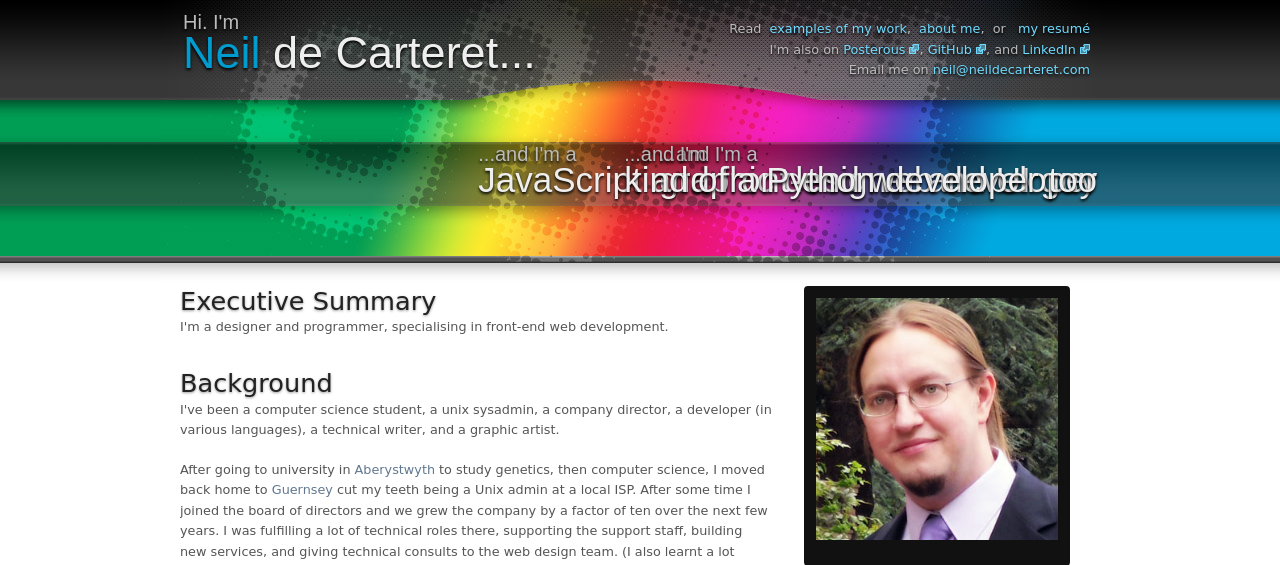
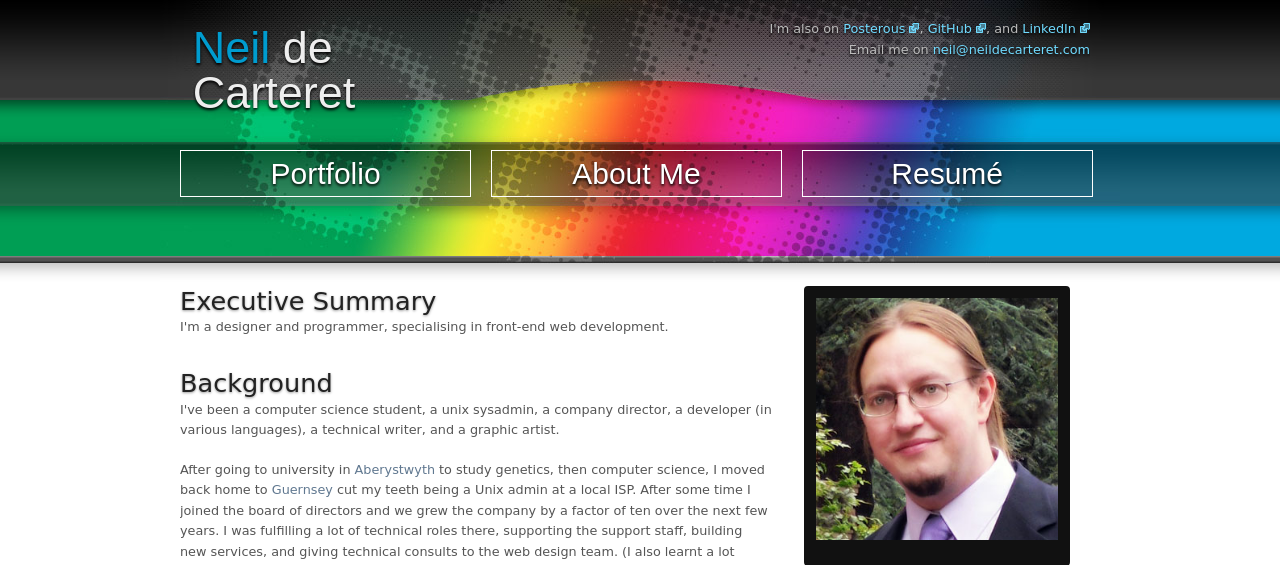
Before and after one commit to n3dst4/stormcrayon, a Django app: template templates/about.html in a window 1280 px wide. Shown: the top 565 px of the page. Run offline with Django 3.2, Linux system fonts and the light colour scheme; the template is opened without the code that fills it, so the values that code supplies are empty; some libraries are stand-ins or nearby versions.

Commit message:
major changes to layout

```diff
--- a/static/css/colours.css
+++ b/static/css/colours.css
@@ -27,3 +27,11 @@ h1, h2, h3, h4, h5, h6{ color: #222; text-shadow: #999 0 0.05em 0.1em;}
 .flare, .name { color: #eee; }
 .whisper {color: #bbb;}
 .first-name { color: #009ccf; }
+
+.navigational-aid { border: 1px solid white; }
+
+.navigational-aid:hover { background-color: rgba(255,255,255, 0.3);  }
+
+.main-navigation a, .main-navigation a:visited { color: white; }
+
+.rgba .main-navigation a, .rgba .main-navigation a:visited { text-decoration: none;}
--- a/static/css/fonts.css
+++ b/static/css/fonts.css
@@ -31,13 +31,15 @@ h4:first-child { margin-top: 0; }
 body.lt9 h4 { margin-top: expression(this.previousSibling==null?"0":"1.2em"); }
 
 
-.flare, .name { font-weight: normal; font-family: 'Yanone Kaffeesatz', sans-serif;}
+.flare, .name, .main-navigation { font-weight: normal; font-family: 'Yanone Kaffeesatz', sans-serif; }
 
-.wf-loading .flare, .wf-loading .name { visibility: hidden; }
-.wf-yanonekaffeesatz-n4-active .flare, .wf-yanonekaffeesatz-n4-active .name,
-.wf-inactive .flare, .wf-inactive .name { visibility: visible; }
+.wf-loading .main-navigation, .wf-loading .name { visibility: hidden; }
+.wf-yanonekaffeesatz-n4-active .main-navigation, .wf-yanonekaffeesatz-n4-active .name,
+.wf-inactive .main-navigation, .wf-inactive .name { visibility: visible; }
 
 
 .whisper {font-size: 20px; line-height: 15px; }
 .shout {font-size: 35px; line-height: 35px;}
 .name .shout {font-size: 45px; line-height: 45px;}
+
+.main-navigation { text-align: center; font-size: 30px; line-height: 45px; }
--- a/static/css/large.css
+++ b/static/css/large.css
@@ -25,7 +25,7 @@ div#container { max-width: 960px; margin: 0 auto; position: relative;}
 body.ie6 div#container { width: expression(calculatePageWidth()); }
 
 header { width:100%; height: 286px; position: relative;}
-header .row { height: 100%; position: relative; overflow: visible;}
+header .row { position: relative; overflow: visible;}
 .header-secondary-info { text-align: right; position: absolute; top: 1.5em; right: 10px;}
 div.left-stripe { width: 960px; height: 285px; margin: 0 auto; position: absolute; top: 0; right: 960px;}
 #i-am-neil-de-carteret {position: absolute; top: 15px; left: 0px;}
@@ -34,6 +34,10 @@ div.left-stripe { width: 960px; height: 285px; margin: 0 auto; position: absolut
 
 .illo-wrapper {margin: 0 1em; position: relative; width: auto; }
 .illo {width: 100%; margin: 0; padding: 0; border: none;}
+
+
+.main-navigation { position: relative; top: 150px; height: 50px;}
+.navigational-aid { height: 45px; }
 
 
 
@@ -48,6 +52,7 @@ div.left-stripe { background-image: url(/static/images/left.png); }
     border-radius: 4px; -moz-border-radius: 4px; -webkit-border-radius: 4px; }
 
 
+
 /*
  * fonts
  */
--- a/static/css/layout.css
+++ b/static/css/layout.css
@@ -11,5 +11,5 @@ footer { text-align: center; margin: 2em 0 4em 0;}
 .paper p { margin-left: 3em; }
 
 
-.flare { position: absolute; right: 1em; top: 147px; text-align: left; }
-.name { position: absolute; left: 1em; top: 15px; }
+.flare { position: absolute; left: 1em; top: 147px; text-align: left; }
+.name { position: absolute; left: 1em; top: 25px; }
--- a/static/js/plugins.js
+++ b/static/js/plugins.js
@@ -37,6 +37,9 @@
             }
         }).fancybox();
 
+
+
+
     });
 })(window.jQuery);
 
--- a/templates/boilerplate.html
+++ b/templates/boilerplate.html
@@ -32,7 +32,6 @@
 
   <script src="/static/js/modernizr-1.5.min.js"></script>
   <script type="text/javascript">
-    //document.write('<style type="text/css">.flare, .name { visibility: hidden; }</style>\n');
     WebFontConfig = {
       google: { families: [ 'Yanone Kaffeesatz' ] }
     };
@@ -45,6 +44,7 @@
       var s = document.getElementsByTagName('script')[0];
       s.parentNode.insertBefore(wf, s);
     })();
+
   </script>
   {% block styles %}{# MAGICK!!! #}{% endblock %}
 
@@ -74,6 +74,7 @@
   <script>!window.jQuery && document.write('<script src="/static/js/jquery-1.4.2.min.js"><\/script>')</script>
   <script src="/static/plugins/fancybox/jquery.fancybox-1.3.1.js?v=1"></script>
   <script src="/static/js/plugins.js?v=1"></script>
+  <script src="/static/js/jquery.swoosh.js?v=1"></script>
   <script src="/static/js/script.js?v=1"></script>
 
 
--- a/templates/stormcrayon.html
+++ b/templates/stormcrayon.html
@@ -14,9 +14,6 @@
     <link rel="stylesheet" media="only screen and (min-width: 601px)" href="/static/css/large.css">
     <link rel="stylesheet" media="only screen and (min-width: 601px)" href="/static/plugins/fancybox/jquery.fancybox-1.3.1.css">
     <link rel="stylesheet" media="only screen and (max-width: 600px)" href="/static/css/small.css?v=1">
-
-    <!--<script type="text/javascript" src="http://use.typekit.com/yqr3gfh.js"></script>-->
-    <!--<script type="text/javascript">try{Typekit.load();}catch(e){}</script>-->
 
     <!-- Grodyquery: first we make the html background red, then use a CSS
     media query to turn it green -->
@@ -48,32 +45,44 @@
             <div class="column grid_4">
                 <!--<img id="i-am-neil-de-carteret" src="/static/images/i-am-neil-de-carteret.png" alt="I am Neil de Carteret">-->
             </div>
-            <div class="name">
-                <div class="whisper">Hi. I'm</div>
-                <div class="shout"><span class="first-name">Neil</span> de Carteret...</div>
+            <div class="name column grid_4">
+                <!--<div class="whisper">Hi. I'm</div>-->
+                <div class="shout"><span class="first-name">Neil</span> de Carteret</div>
             </div>
-            <div id="flares hidden">
-                <div class="flare">
-                    <div class="whisper">...and I'm a</div>
-                    <div class="shout">graphic designer and UI guy</div>
-                </div>
-                <div class="flare">
-                    <div class="whisper">...and I'm a</div>
-                    <div class="shout">JavaScript and front-end web developer</div>
-                </div>
-                <div class="flare">
-                    <div class="whisper">...and I'm </div>
-                    <div class="shout">kind of a Python developer too</div>
-                </div>
-            </div>
+            <!--<div id="flares">-->
+                <!--<div class="flare">-->
+                <!--    <div class="whisper">is a</div>-->
+                <!--    <div class="shout">JavaScript/web front-end developer and graphic designer</div>-->
+                <!--</div>-->
+                <!--<div class="flare">-->
+                <!--    <div class="whisper">...and I'm a</div>-->
+                <!--    <div class="shout">JavaScript and front-end web developer</div>-->
+                <!--</div>-->
+                <!--<div class="flare">-->
+                <!--    <div class="whisper">...and I'm a</div>-->
+                <!--    <div class="shout">graphic designer and UI guy</div>-->
+                <!--</div>-->
+                <!--<div class="flare">-->
+                <!--    <div class="whisper">...and I'm </div>-->
+                <!--    <div class="shout">also a Python developer</div>-->
+                <!--</div>-->
+                <!--<div class="flare">-->
+                <!--    <div class="whisper">...and I </div>-->
+                <!--    <div class="shout">like bright colours, obviously</div>-->
+                <!--</div>-->
+                <!--<div class="flare">-->
+                <!--    <div class="whisper">...and I'm </div>-->
+                <!--    <div class="shout">available with reasonable notice</div>-->
+                <!--</div>-->
+            <!--</div>-->
             <div class="column grid_8 header-secondary-info">
                 <nav id="super-links">
-                    <p>
-                        Read&nbsp;
-                        <a href="{% url stormcrayon.core.views.portfolio %}">examples of my work</a>,&nbsp;
-                        <a href="{% url about %}">about me</a>,&nbsp;&nbsp;or&nbsp;&nbsp;
-                        <a href="{% url resume %}">my resum&eacute;</a>
-                    </p>
+                    <!--<p>-->
+                    <!--    Read&nbsp;-->
+                    <!--    <a href="{% url stormcrayon.core.views.portfolio %}">examples of my work</a>,&nbsp;-->
+                    <!--    <a href="{% url about %}">about me</a>,&nbsp;&nbsp;or&nbsp;&nbsp;-->
+                    <!--    <a href="{% url resume %}">my resum&eacute;</a>-->
+                    <!--</p>-->
                     <p>
                         I'm also on
                         <a href="http://blog.lumphammer.com" target="_new">
@@ -91,6 +100,23 @@
                         Email me on <a class="protected-email" href="mailto:neil [at] neildecarteret.com">neil [at] neildecarteret.com</a>
                     </p>
                 </nav>
+            </div>
+        </div>
+        <div class="row main-navigation">
+            <div class="column grid_4">
+                <a href="{% url stormcrayon.core.views.portfolio %}">
+                    <div class="navigational-aid">Portfolio</div>
+                </a>
+            </div>
+            <div class="column grid_4">
+                <a href="{% url about %}">
+                    <div class="navigational-aid">About Me</div>
+                </a>
+            </div>
+            <div class="column grid_4">
+                <a href="{% url resume %}">
+                    <div class="navigational-aid">Resum&eacute;</div>
+                </a>
             </div>
         </div>
     </header>
```
Also changed, not shown: static/js/jquery.swoosh.js (added, +52 -0 lines).
